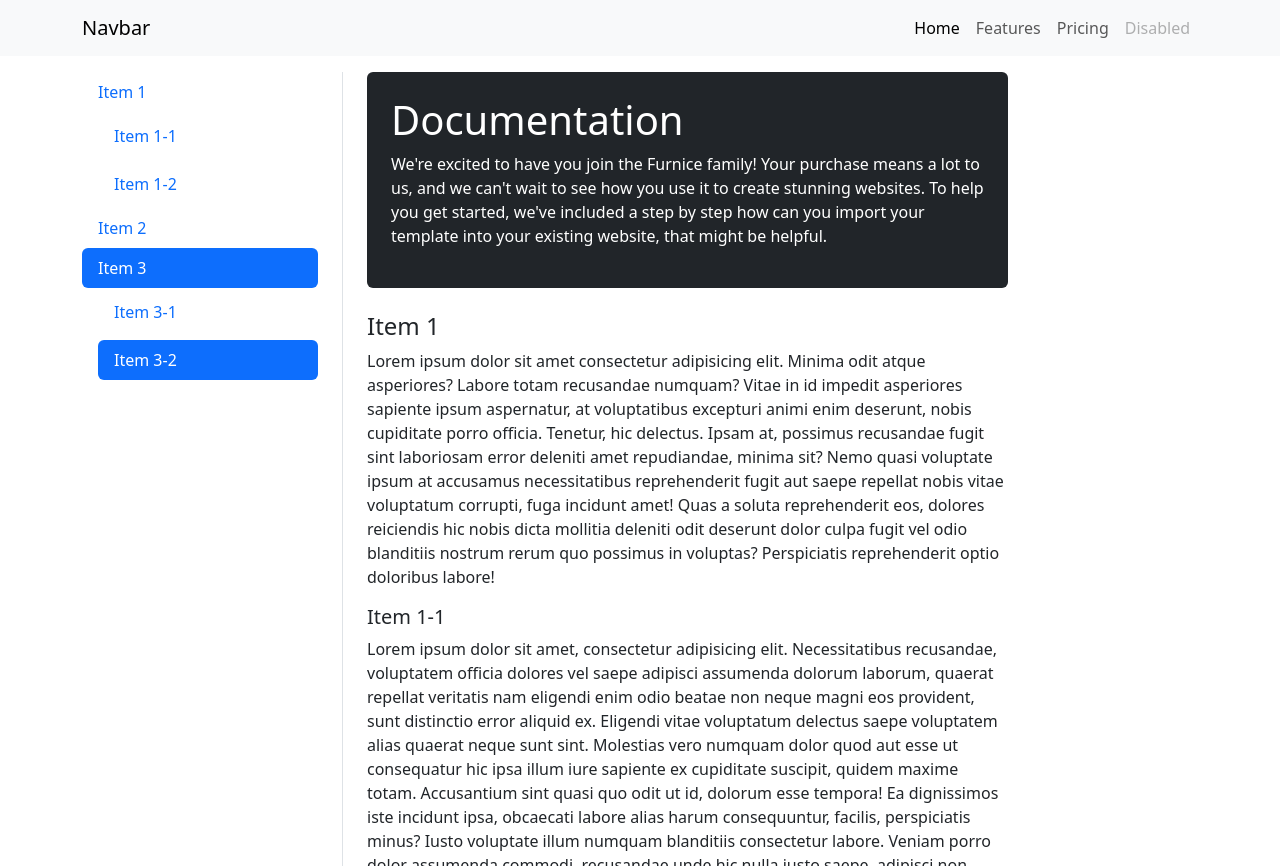
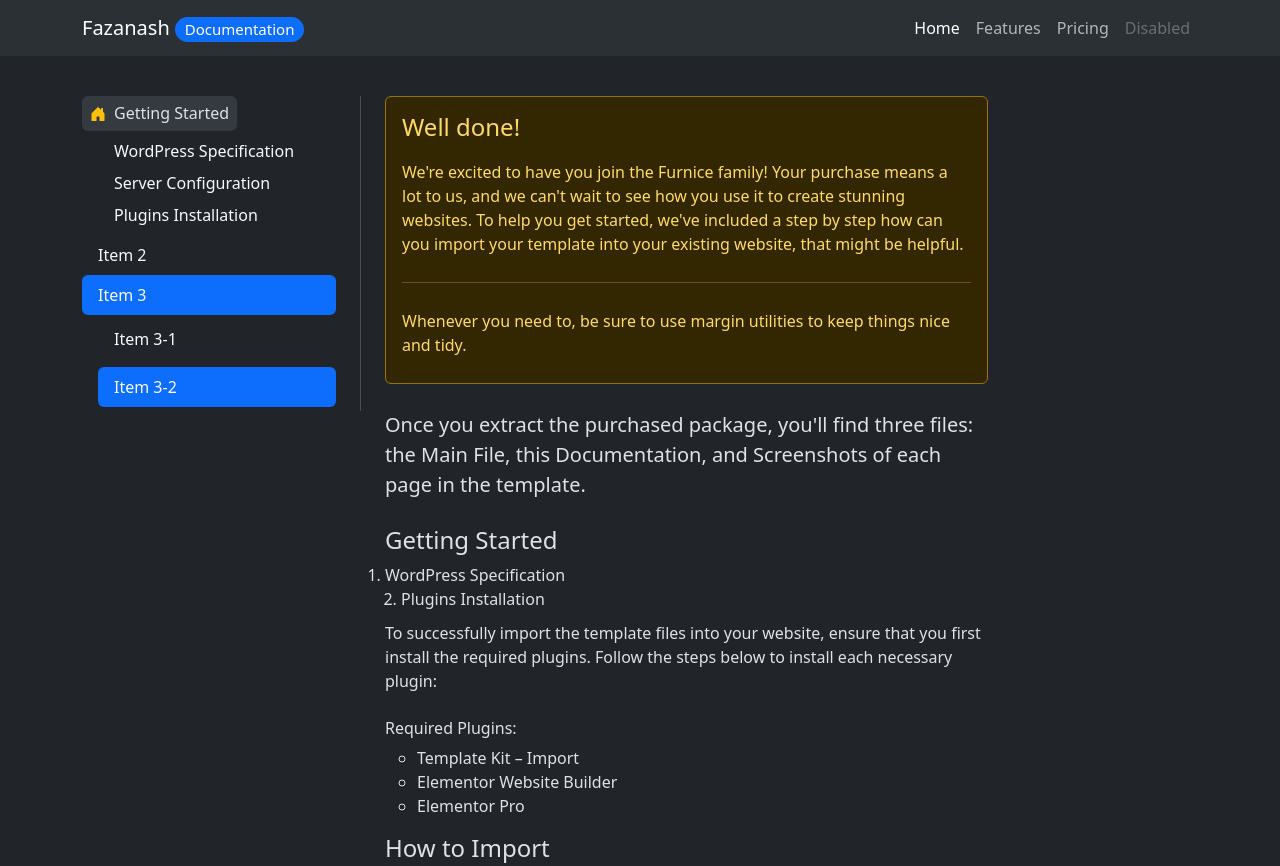
Before and after one commit to michlasul/docs-template-elkit, a plain HTML site: page home.html in a window 1280 px wide. Shown: the top 866 px of the page. Drawn offline with Linux system fonts and the light colour scheme.

Commit message:
Menambahkan beberapa css di deverust-utilities.css

```diff
--- /dev/null
+++ b/css/deverust-utilities.css
@@ -0,0 +1,45 @@
+:root {
+  --space-0: 0px;
+  --space-0-5: 0.125rem; /* 2px */
+  --space-1: 0.25rem; /* 4px */
+  --space-1-5: 0.375rem; /* 6px */
+  --space-2: 0.5rem; /* 8px */
+  --space-2-5: 0.625rem; /* 10px */
+  --space-3: 0.75rem; /* 12px */
+  --space-3-5: 0.875rem; /* 14px */
+  --space-4: 1rem; /* 16px */
+  --space-5: 1.25rem; /* 20px */
+  --space-6: 1.5rem; /* 24px */
+  --space-7: 1.75rem; /* 28px */
+  --space-8: 2rem; /* 32px */
+  --space-9: 2.25rem; /* 36px */
+  --space-10: 2.5rem; /* 40px */
+  --space-11: 2.75rem; /* 44px */
+  --space-12: 3rem; /* 48px */
+  --space-14: 3.5rem; /* 56px */
+  --space-16: 4rem; /* 64px */
+  --space-20: 5rem; /* 80px */
+  --space-24: 6rem; /* 96px */
+  --space-28: 7rem; /* 112px */
+  --space-32: 8rem; /* 128px */
+  --space-36: 9rem; /* 144px */
+  --space-40: 10rem; /* 160px */
+  --space-44: 11rem; /* 176px */
+  --space-48: 12rem; /* 192px */
+  --space-52: 13rem; /* 208px */
+  --space-56: 14rem; /* 224px */
+  --space-60: 15rem; /* 240px */
+  --space-64: 16rem; /* 256px */
+  --space-72: 18rem; /* 288px */
+  --space-80: 20rem; /* 320px */
+  --space-96: 24rem; /* 384px */
+}
+
+.ddt-ps-space-8 {
+  padding-left: var(--space-8);
+}
+
+p {
+  padding-top: var(--space-2-5);
+  padding-bottom: var(--space-2-5);
+}
--- a/home.html
+++ b/home.html
@@ -1,5 +1,5 @@
 <!DOCTYPE html>
-<html lang="en">
+<html lang="en" data-bs-theme="dark">
   <head>
     <!-- Required meta tags -->
     <meta charset="utf-8" />
@@ -8,12 +8,15 @@
     <!-- Bootstrap CSS -->
     <link href="./css/bootstrap.min.css" rel="stylesheet" />
 
+    <!-- Deverust CSS -->
+    <link rel="stylesheet" href="./css/deverust-utilities.css" />
+
     <title>Hello, world!</title>
   </head>
   <body>
     <nav class="navbar navbar-expand-lg bg-body-tertiary">
       <div class="container">
-        <a class="navbar-brand" href="#">Navbar</a>
+        <a class="navbar-brand" href="#">Fazanash <span class="badge rounded-pill text-bg-primary fw-medium">Documentation</span></a>
         <button class="navbar-toggler" type="button" data-bs-toggle="collapse" data-bs-target="#navbarNav" aria-controls="navbarNav" aria-expanded="false" aria-label="Toggle navigation">
           <span class="navbar-toggler-icon"></span>
         </button>
@@ -38,44 +41,72 @@
 
     <section>
       <div class="container py-3">
-        <div class="row">
+        <div class="d-flex">
           <div class="col-3">
-            <nav id="navbar-example3" class="h-100 flex-column align-items-stretch pe-4 border-end">
+            <div class="sticky-sm-top pt-4">
+              <nav id="navbar-example3" class="flex-column align-items-stretch pe-4 border-end">
                 <nav class="nav nav-pills flex-column">
-                <a class="nav-link" href="#item-1">Item 1</a>
+                  <div class="d-flex flex-row align-self-start align-items-center gap-2 p-2 rounded bg-light-subtle">
+                    <svg xmlns="http://www.w3.org/2000/svg" width="16" height="16" fill="currentColor" class="bi bi-house-door-fill text-warning" viewBox="0 0 16 16">
+                      <path
+                        d="M6.5 14.5v-3.505c0-.245.25-.495.5-.495h2c.25 0 .5.25.5.5v3.5a.5.5 0 0 0 .5.5h4a.5.5 0 0 0 .5-.5v-7a.5.5 0 0 0-.146-.354L13 5.793V2.5a.5.5 0 0 0-.5-.5h-1a.5.5 0 0 0-.5.5v1.293L8.354 1.146a.5.5 0 0 0-.708 0l-6 6A.5.5 0 0 0 1.5 7.5v7a.5.5 0 0 0 .5.5h4a.5.5 0 0 0 .5-.5"
+                      />
+                    </svg>
+                    <h6 class="fw-700 m-0">Getting Started</h6>
+                  </div>
+                  <nav class="nav nav-pills flex-column gap-2 py-2">
+                    <a class="nav-link ddt-ps-space-8 py-0 text-light fw-light fw-medium-hover" href="#wordpress-specification">WordPress Specification</a>
+                    <a class="nav-link ddt-ps-space-8 py-0 text-light fw-light fw-medium-hover" href="#server-configuration">Server Configuration</a>
+                    <a class="nav-link ddt-ps-space-8 py-0 text-light fw-light fw-medium-hover" href="#plugin-installation">Plugins Installation</a>
+                  </nav>
+                  <a class="nav-link text-light" href="#item-2">Item 2</a>
+                  <a class="nav-link text-light" href="#item-3">Item 3</a>
                   <nav class="nav nav-pills flex-column">
-                  <a class="nav-link ms-3 my-1" href="#item-1-1">Item 1-1</a>
-                  <a class="nav-link ms-3 my-1" href="#item-1-2">Item 1-2</a>
-                </nav>
-                <a class="nav-link" href="#item-2">Item 2</a>
-                <a class="nav-link" href="#item-3">Item 3</a>
-                <nav class="nav nav-pills flex-column">
-                  <a class="nav-link ms-3 my-1" href="#item-3-1">Item 3-1</a>
-                  <a class="nav-link ms-3 my-1" href="#item-3-2">Item 3-2</a>
+                    <a class="nav-link ms-3 my-1 text-light" href="#item-3-1">Item 3-1</a>
+                    <a class="nav-link ms-3 my-1 text-light" href="#item-3-2">Item 3-2</a>
                   </nav>
                 </nav>
               </nav>
             </div>
+          </div>
 
-          <main class="col-7">
-            <div class="w-full bg-dark p-4 rounded mb-4">
-              <div class="d-flex flex-column text-white">
-                <h1>Documentation</h1>
+          <main class="col-7 px-4">
+            <!-- Callout -->
+            <div class="alert alert-warning mt-4" role="alert">
+              <h4 class="alert-heading">Well done!</h4>
               <p>
                 We're excited to have you join the Furnice family! Your purchase means a lot to us, and we can't wait to see how you use it to create stunning websites. To help you get started, we've included a step by step how can you
                 import your template into your existing website, that might be helpful.
               </p>
+              <hr />
+              <p class="mb-0">Whenever you need to, be sure to use margin utilities to keep things nice and tidy.</p>
+            </div>
+            <!-- Contents -->
+            <div data-bs-spy="scroll" data-bs-target="#navbar-example3" data-bs-smooth-scroll="true" class="scrollspy-example-2" tabindex="0">
+              <!-- Getting Started Section -->
+              <ol class="ps-0">
+                <p class="fs-5">Once you extract the purchased package, you'll find three files: the Main File, this Documentation, and Screenshots of each page in the template.</p>
+                <div>
+                  <!-- Heading -->
+                  <h4>Getting Started</h4>
+                  <!-- Step -->
+                  <div>
+                    <li id="wordpress-specification">WordPress Specification</li>
+                  </div>
+                  <div>
+                    <li class="ms-3 fw-medium">Plugins Installation</li>
+                    <p>To successfully import the template files into your website, ensure that you first install the required plugins. Follow the steps below to install each necessary plugin:</p>
+                    <h6>Required Plugins:</h6>
+                    <ul>
+                      <li>Template Kit – Import</li>
+                      <li>Elementor Website Builder</li>
+                      <li>Elementor Pro</li>
+                    </ul>
                   </div>
                 </div>
-            <div data-bs-spy="scroll" data-bs-target="#navbar-example3" data-bs-smooth-scroll="true" class="scrollspy-example-2" tabindex="0">
+              </ol>
               <div id="item-1">
-                <h4>Item 1</h4>
-                <p>
-                  Lorem ipsum dolor sit amet consectetur adipisicing elit. Minima odit atque asperiores? Labore totam recusandae numquam? Vitae in id impedit asperiores sapiente ipsum aspernatur, at voluptatibus excepturi animi enim
-                  deserunt, nobis cupiditate porro officia. Tenetur, hic delectus. Ipsam at, possimus recusandae fugit sint laboriosam error deleniti amet repudiandae, minima sit? Nemo quasi voluptate ipsum at accusamus necessitatibus
-                  reprehenderit fugit aut saepe repellat nobis vitae voluptatum corrupti, fuga incidunt amet! Quas a soluta reprehenderit eos, dolores reiciendis hic nobis dicta mollitia deleniti odit deserunt dolor culpa fugit vel odio
-                  blanditiis nostrum rerum quo possimus in voluptas? Perspiciatis reprehenderit optio doloribus labore!
-                </p>
+                <h4>How to Import</h4>
               </div>
               <div id="item-1-1">
                 <h5>Item 1-1</h5>
```
Lines whose indentation alone changed are shown as unchanged.
